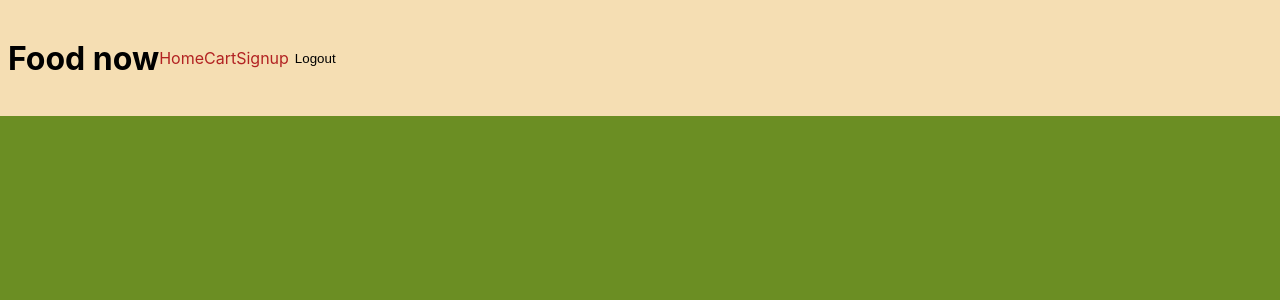
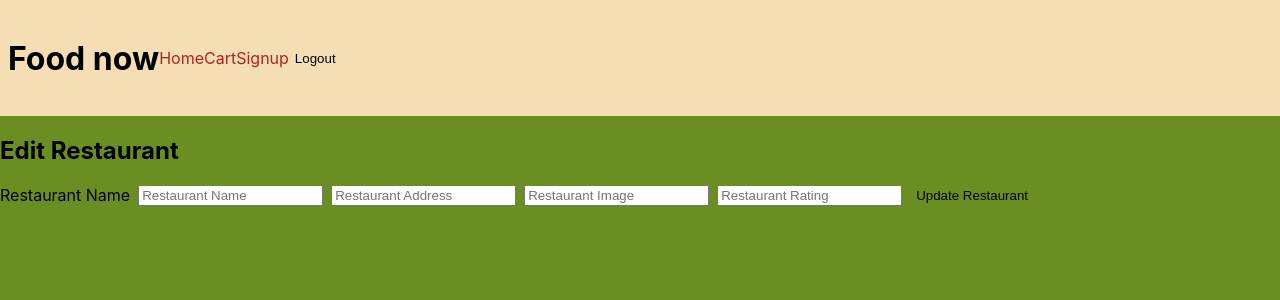
Before and after one commit to nadia4206/food-now, a React (Create React App) app in the folder client/: page /restaurants/1/edit in a window 1280 px wide. Shown: the top 300 px of the page. Built offline with nearby package versions, Linux system fonts and the light colour scheme; no server answers.

Commit message:
working patch

```diff
--- a/client/src/App.js
+++ b/client/src/App.js
@@ -9,7 +9,7 @@ import Cart from './components/Cart'
 import OrderHistory from './components/OrderHistory'
 import RestaurantItems from './components/RestaurantItems';
 import Restaurant from './components/Restaurant';
-import editRestaurantForm from './components/editRestaurantForm';
+import EditRestaurantForm from './components/EditRestaurantForm';
 import Navbar from './components/NavBar';
 
 function App() {
@@ -17,6 +17,7 @@ function App() {
   const [users, setUsers] = useState([])
   const [restaurantMenu, setRestaurantMenu] = useState([])
   const [currentUser, setCurrentUser] = useState({})
+  const [currentRestaurant, setCurrentRestaurant ] = useState()
 
   const updateUser = (user) => setCurrentUser(user)
   const newUser = (newUser) => {
@@ -58,6 +59,7 @@ function App() {
 
 
   const editRestaurant = (editedRestaurant) => {
+    console.log(allRestaurants)
     const updatedRestaurants = allRestaurants.map((origRest) => {
       if (origRest.id === editedRestaurant.id) {
         return editedRestaurant;
@@ -67,6 +69,8 @@ function App() {
     });
       setAllRestaurants(updatedRestaurants)
   }
+
+
 
 
   // function handleViewMenu (restaurant) {
@@ -99,7 +103,7 @@ function App() {
           </Route>
 
           <Route path="/restaurants/:id/edit">
-            <editRestaurantForm
+            <EditRestaurantForm
               onUpdatedRestaurant={editRestaurant}
             />
           </Route>
--- /dev/null
+++ b/client/src/components/EditRestaurantForm.js
@@ -0,0 +1,91 @@
+import { useState, useEffect } from 'react';
+import { useParams, useHistory } from 'react-router-dom';
+
+
+function EditRestaurantForm ({onUpdatedRestaurant}) {
+
+    const { id } = useParams()
+
+    console.log(id)
+
+
+    let history = useHistory();
+
+    const [ formData, setFormData ] = useState({
+        name: "",
+        address: "",
+        image_url: "",
+        rating: ""
+    })
+
+    useEffect(() => {
+        fetch(`/restaurants/${id}`)
+        .then(res => res.json())
+        .then(restaurants => setFormData(restaurants));
+    }, []);
+
+    const handleChange = (e) => {
+        const { name, value } = e.target;
+        setFormData({...formData, [name]: value })
+    }
+
+    const handleSubmit = (e) => {
+        e.preventDefault()
+        fetch(`/restaurants/${id}`, {
+          method: 'PATCH',
+          headers: {
+           'Content-Type': 'application/json',
+            Accept: 'application/json',
+           },
+             body: JSON.stringify(formData),
+         })
+         .then(res => res.json())
+         .then((updatedRestaurant) => {
+             onUpdatedRestaurant(updatedRestaurant)
+         })
+         history.push("/home")
+     }
+
+
+
+    return(
+        <div>
+            <h2>Edit Restaurant</h2>
+            <form onSubmit={handleSubmit}>
+                <label>Restaurant Name</label>
+                <input
+                    type="text"
+                    name="name"
+                    placeholder="Restaurant Name"
+                    value={formData.name}
+                    onChange={handleChange}
+                />
+                <input
+                    type="text"
+                    name="address"
+                    placeholder="Restaurant Address"
+                    value={formData.address}
+                    onChange={handleChange}
+                />
+                <input
+                    type="text"
+                    name="image_url"
+                    placeholder="Restaurant Image"
+                    value={formData.image_url}
+                    onChange={handleChange}
+                />
+                <input
+                    type="text"
+                    name="rating"
+                    placeholder="Restaurant Rating"
+                    value={formData.rating}
+                    onChange={handleChange}
+                />
+                <button>Update Restaurant</button>
+            </form>
+        </div>
+    )
+}
+
+
+export default EditRestaurantForm;
```
Also changed, not shown: client/src/components/RestaurantCard.js (added, +14 -0 lines), client/src/components/RestaurantCollection.js (added, +10 -0 lines).
